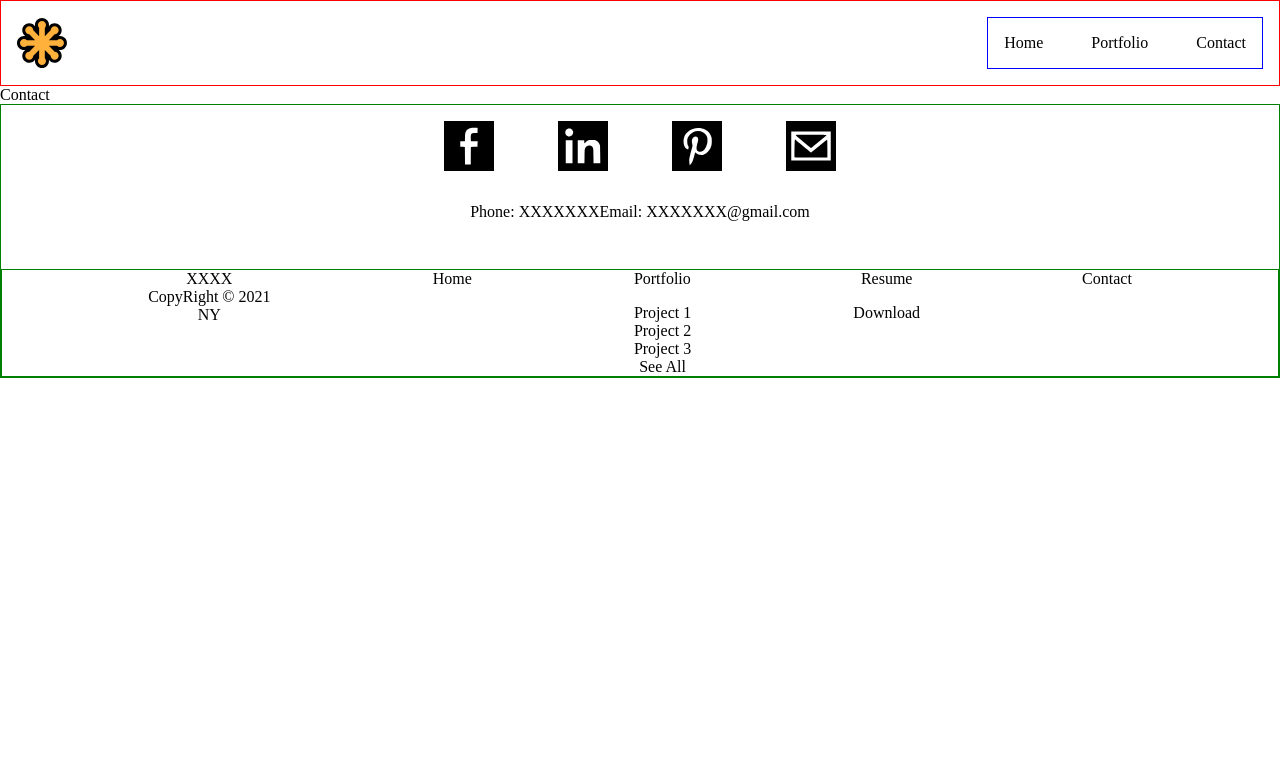
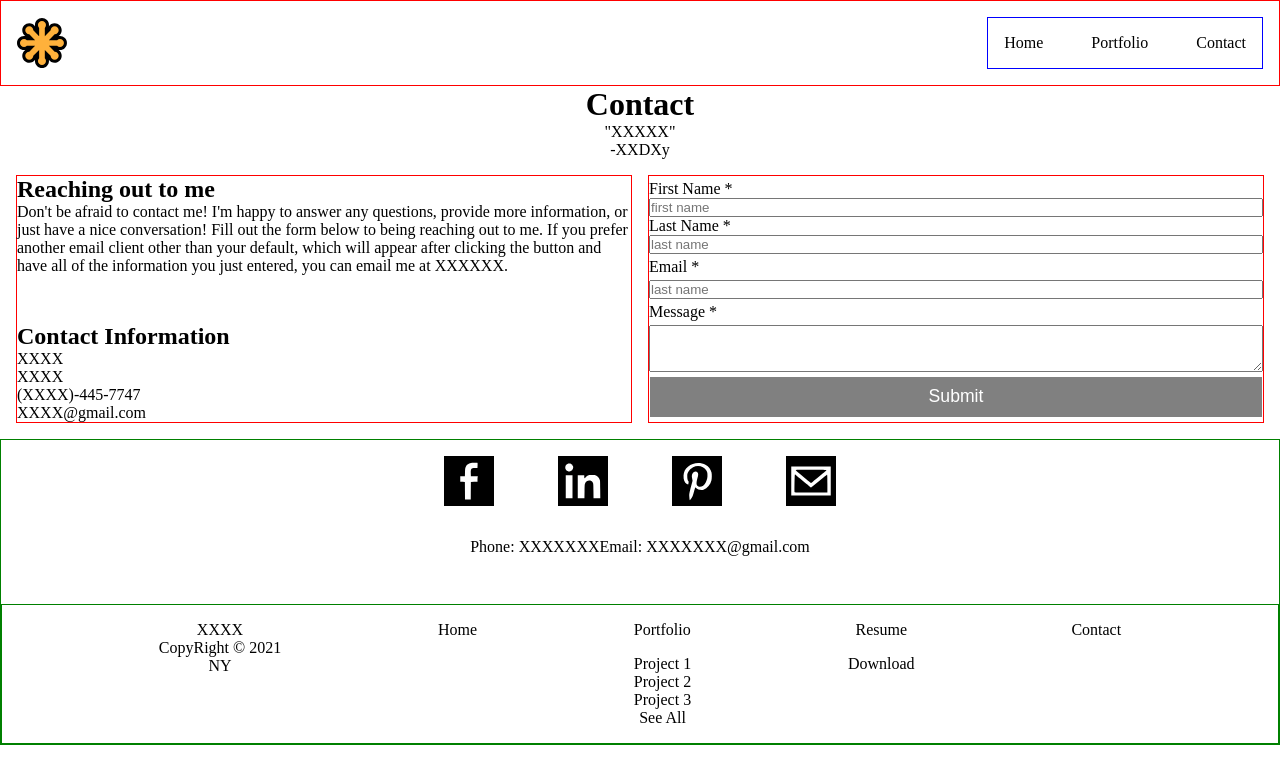
Before and after one commit to jipark92/antra-training, a React (Create React App) app in the folder advanced_training/react-website/: page /contact in a window 1280 px wide. Shown: the top 784 px of the page. Built offline with nearby package versions, Linux system fonts and the light colour scheme.

Commit message:
work on contacts,button,footer

```diff
--- /dev/null
+++ b/advanced_training/react-website/src/components/Button.js
@@ -0,0 +1,9 @@
+
+
+export default function Button(props) {
+    return (
+        <div>
+            <button>{props.buttonText}</button>
+        </div>
+    )
+}
--- a/advanced_training/react-website/src/components/Contact.js
+++ b/advanced_training/react-website/src/components/Contact.js
@@ -1,7 +1,31 @@
-
+import ContactForm from "./ContactForm";
 
 export default function Contact() {
     return (
-        <div>Contact</div>
+        <div className="contact-container">
+            <header className="contact-header">
+                <h1>Contact</h1>
+                <p>"XXXXX"</p>
+                <p>-XXDXy</p>
+            </header>
+
+            <div className="contact-info-container">
+                <section className="reach-out-container">
+                    <div>
+                        <h2>Reaching out to me</h2>
+                        <p>Don't be afraid to contact me! I'm happy to answer any questions, provide more information, or just have a nice conversation! Fill out the form below to being reaching out to me. If you prefer another email client other than your default, which will appear after clicking the button and have all of the information you just entered, you can email me at XXXXXX.</p>
+                    </div>
+                    <div>
+                        <h2>Contact Information</h2>
+                        <p>XXXX</p>
+                        <p>XXXX</p>
+                        <p>(XXXX)-445-7747</p>
+                        <p>XXXX@gmail.com</p>
+                    </div>
+                </section>
+
+                <ContactForm/>
+            </div>
+        </div>
     )
 }
--- /dev/null
+++ b/advanced_training/react-website/src/components/ContactForm.js
@@ -0,0 +1,26 @@
+import React from 'react'
+import Button from './Button'
+
+export default function ContactForm() {
+    return (
+        <form>
+            <div>
+                <label>First Name *</label>
+                <input type="text" placeholder='first name'/>
+
+                <label>Last Name *</label>
+                <input type="text" placeholder='last name'/>
+            </div>
+
+            <label>Email *</label>
+            <input type="email" placeholder='last name'/>
+
+            <label>Message *</label>
+            <textarea rows={3}/>
+
+            <Button
+                buttonText="Submit"
+            />
+        </form>
+    )
+}
--- /dev/null
+++ b/advanced_training/react-website/src/css/button.css
@@ -0,0 +1,7 @@
+button{
+    border: 1px solid white;
+    color: white;
+    background-color: gray;
+    padding: 0.6rem;
+    font-size: 1.1rem;
+}
--- /dev/null
+++ b/advanced_training/react-website/src/css/contact.css
@@ -0,0 +1,17 @@
+.contact-header{
+    text-align: center;
+}
+
+.contact-info-container{
+    display: flex;
+    padding: 1rem;
+    gap: 1rem;
+}
+
+.reach-out-container{
+    border: 1px solid red;
+    width: 50%;
+    display: flex;
+    flex-direction: column;
+    gap: 3rem;
+}
--- /dev/null
+++ b/advanced_training/react-website/src/css/contactform.css
@@ -0,0 +1,13 @@
+form{
+    border: 1px solid red;
+    width: 50%;
+    display: flex;
+    flex-direction: column;
+    justify-content: space-evenly;
+}
+
+form div{
+    display: flex;
+    flex-direction: column;
+
+}
--- a/advanced_training/react-website/src/css/footer.css
+++ b/advanced_training/react-website/src/css/footer.css
@@ -39,6 +39,7 @@
 
     text-decoration: none;
     color:black;
+    padding: 1rem;
 }
 
 .information-container a{
--- a/advanced_training/react-website/src/index.js
+++ b/advanced_training/react-website/src/index.js
@@ -2,6 +2,9 @@ import React from 'react';
 import ReactDOM from 'react-dom/client';
 import './css/navbar.css';
 import './css/footer.css'
+import './css/contact.css'
+import './css/contactform.css'
+import './css/button.css'
 import App from './App';
 
 const root = ReactDOM.createRoot(document.getElementById('root'));
```
